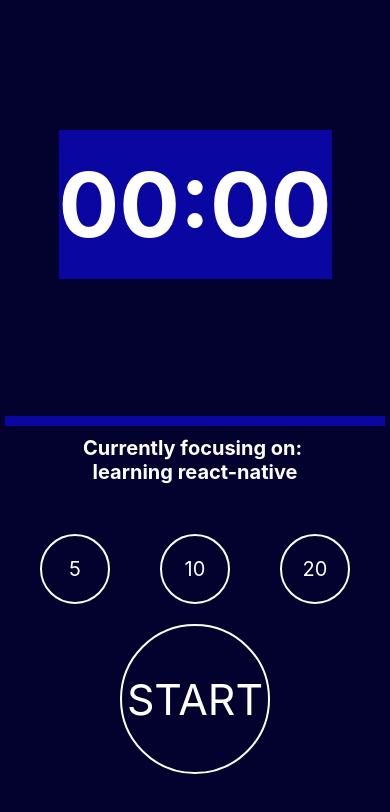
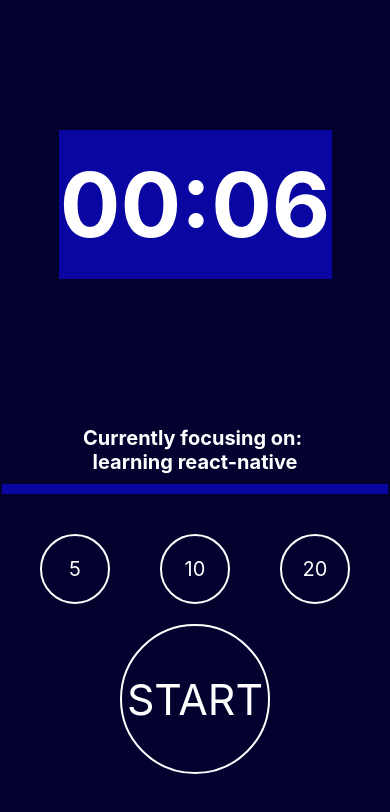
Before and after one commit to PaulOnyekwelu/focusTime-RN, a React Native app: screen / in a window 390 px wide. Shown: the top 812 px of the page. Built offline with nearby package versions, Linux system fonts and the light colour scheme.

Commit message:
added vibration ontimerend

```diff
--- a/App.tsx
+++ b/App.tsx
@@ -4,14 +4,18 @@ import Focus from "./src/features/Focus";
 import Timer from "./src/features/Timer";
 
 export default function App() {
-  const [focusSubject, setFocusSubject] = useState<string>(
+  const [focusSubject, setFocusSubject] = useState<string | null>(
     "learning react-native"
   );
 
   return (
     <View style={styles.container}>
       {focusSubject ? (
-        <Timer focusSubject={focusSubject} setFocusSubject={setFocusSubject} />
+        <Timer
+          onTimerEnd={() => setFocusSubject(null)}
+          focusSubject={focusSubject}
+          setFocusSubject={setFocusSubject}
+        />
       ) : (
         <Focus setFocusSubject={setFocusSubject} />
       )}
--- a/package.json
+++ b/package.json
@@ -11,6 +11,7 @@
   },
   "dependencies": {
     "expo": "~44.0.0",
+    "expo-keep-awake": "^10.0.1",
     "expo-status-bar": "~1.2.0",
     "react": "17.0.1",
     "react-dom": "17.0.1",
--- a/src/components/Counter.tsx
+++ b/src/components/Counter.tsx
@@ -18,7 +18,12 @@ const Counter = ({
   useEffect(() => {
     console.log({shouldReset})
     if (shouldReset) setMillSec(minutesToMilliSec(minutes));
-  }, [minutes, shouldReset]);
+  }, [shouldReset]);
+
+  useEffect(() => {
+    setMillSec(minutesToMilliSec(minutes));
+  }, [minutes]);
+
 
   useEffect(() => {
     if (isStarted) {
--- a/src/components/CustomProgressBar.tsx
+++ b/src/components/CustomProgressBar.tsx
@@ -15,6 +15,6 @@ export default CustomProgressBar;
 
 const styles = StyleSheet.create({
   container: {
-    paddingHorizontal: 5
+    paddingHorizontal: 2
   }
 });
--- a/src/features/Timer.tsx
+++ b/src/features/Timer.tsx
@@ -1,12 +1,14 @@
+import { useKeepAwake } from "expo-keep-awake";
 import React, { useState } from "react";
-import { StyleSheet, Text, View } from "react-native";
+import { StyleSheet, Text, View, Vibration, Platform } from "react-native";
 import { iTimer } from "../../types";
 import Counter from "../components/Counter";
 import CustomProgressBar from "../components/CustomProgressBar";
 import RoundedButton from "../components/RoundedButton";
 
-const Timer = ({ focusSubject, setFocusSubject }: iTimer) => {
-  const [minutes, setMinutes] = useState(0);
+const Timer = ({ focusSubject, onTimerEnd }: iTimer) => {
+  useKeepAwake();
+  const [minutes, setMinutes] = useState(0.1);
   const [isStarted, setIsStarted] = useState(false);
   const [reset, setReset] = useState(false);
   const [progress, setProgress] = useState(1);
@@ -18,7 +20,20 @@ const Timer = ({ focusSubject, setFocusSubject }: iTimer) => {
     setProgress(1);
   };
 
+  const vibrate = () => {
+    if (Platform.OS === "ios") {
+      const interval = setInterval(() => Vibration.vibrate(), 1000);
+      setTimeout(() => {
+        clearInterval(interval);
+        onTimerEnd();
+      }, 10000);
+    } else {
+      Vibration.vibrate(10000);
+    }
+  };
+
   const finishReset = () => {
+    vibrate();
     setMinutes(0);
     setIsStarted(false);
     setProgress(0);
@@ -35,11 +50,11 @@ const Timer = ({ focusSubject, setFocusSubject }: iTimer) => {
           shouldReset={reset}
         />
       </View>
-      <CustomProgressBar progress={progress} />
       <View style={styles.textSec}>
         <Text style={styles.text}>Currently focusing on: </Text>
         <Text style={styles.text}>{focusSubject}</Text>
       </View>
+      <CustomProgressBar progress={progress} />
       <View style={styles.controlSec}>
         <View style={styles.setTimeSec}>
           <RoundedButton size={70} title="5" onPress={() => changeTime(5)} />
--- a/types.ts
+++ b/types.ts
@@ -15,6 +15,7 @@ export interface iFocus {
 export interface iTimer {
   focusSubject: string;
   setFocusSubject: (input: string) => void;
+  onTimerEnd: () => void
 }
 
 export interface iCounter {
```
Also changed, not shown: 1 other file (tests, documents, lock files or other folders).
